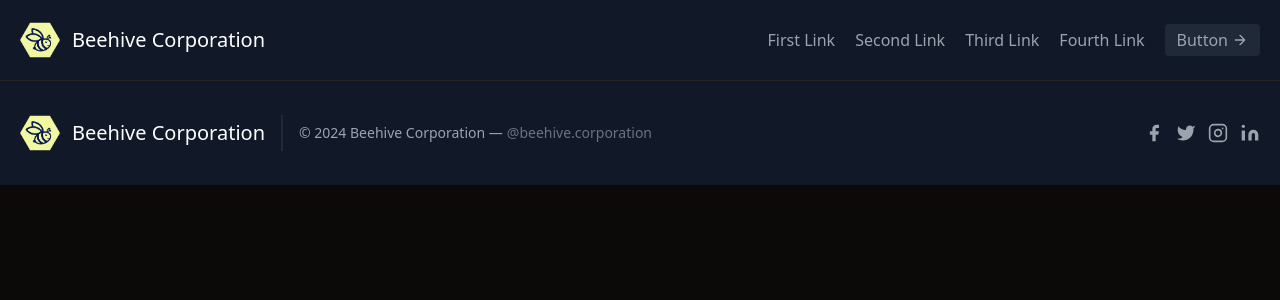
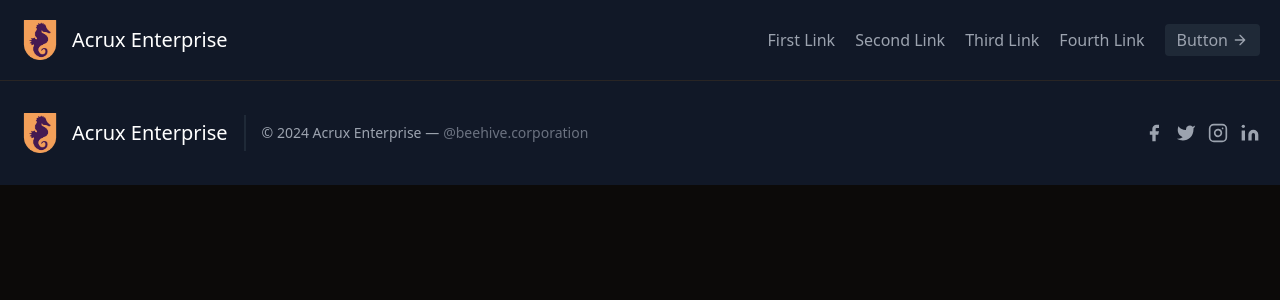
Before and after one commit to ApurvChatur/AcruxApplication, a React (Vite) app in the folder site/frontend/: page / in a window 1280 px wide. Shown: the top 300 px of the page. Built offline with nearby package versions, Linux system fonts and the light colour scheme; no server answers.

Commit message:
New Mess

```diff
--- a/site/frontend/src/love/cComponent/bUnprotectedComponent/children/aHomePage/component/aHeroSectionComponent/index.jsx
+++ b/site/frontend/src/love/cComponent/bUnprotectedComponent/children/aHomePage/component/aHeroSectionComponent/index.jsx
@@ -24,8 +24,6 @@ const HeroSectionComponent = ({ Redux, ReduxUltimate }) => {
               {Redux.state.ReceivedObject?.Retrieve?.HeroRetrieve?.subtitle}
             </h2>
             <p className="leading-relaxed mb-4">
-              {Redux.state.ReceivedObject?.Retrieve?.HeroRetrieve?.description} {" "}
-              {Redux.state.ReceivedObject?.Retrieve?.HeroRetrieve?.description} {" "}
               {Redux.state.ReceivedObject?.Retrieve?.HeroRetrieve?.description} {" "}
             </p>
             <div className="flex flex-col items-center justify-center space-y-4 sm:flex-row sm:space-x-4 sm:space-y-0">
--- a/site/frontend/src/love/cComponent/bUnprotectedComponent/children/aHomePage/component/eProjectSectionComponent/index.jsx
+++ b/site/frontend/src/love/cComponent/bUnprotectedComponent/children/aHomePage/component/eProjectSectionComponent/index.jsx
@@ -3,7 +3,7 @@ import React, { useState } from "react";
 
 
 function ProjectSectionComponent({ Redux }) {
-  const [activeProjectGroup, setActiveProjectGroup] = useState("Andromeda Organisation")
+  const [activeProjectGroup, setActiveProjectGroup] = useState("Acrux Enterprise")
 
   return (
     Redux.state.ReceivedObject?.Retrieve?.ProjectSectionRetrieve &&
--- a/site/frontend/src/love/dFunction/gBrand.js
+++ b/site/frontend/src/love/dFunction/gBrand.js
@@ -19,8 +19,8 @@ const brand = () => {
 	var brandObject
 
 		brandObject = {
-			logo: beehive,
-			name: "Beehive Corporation",
+			logo: acrux,
+			name: "Acrux Enterprise",
 			app: "https://beehive-frontend.netlify.app/",
 			admin: "https://beehive-admin.netlify.app/"
 		}
```
